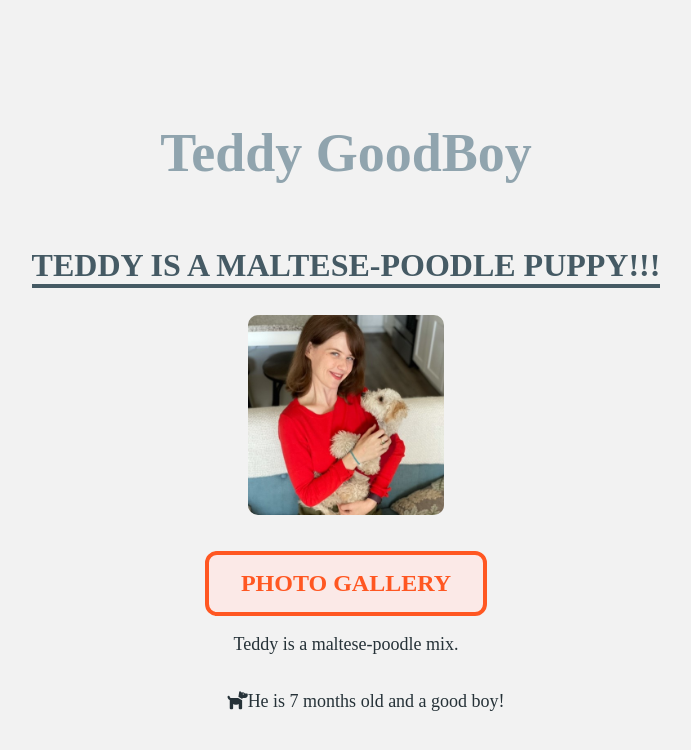
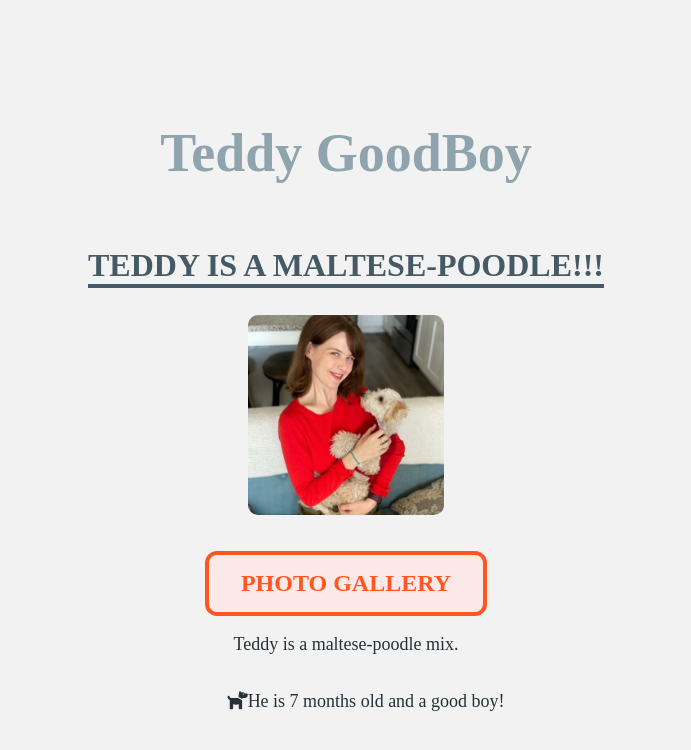
Before and after one commit to ashleymsmetana/ashleymsmetana.github.io, a plain HTML site: page index.html in a window 1280 px wide. Shown: the whole page, without its empty margins (294-985 px from the left). Drawn offline with Linux system fonts and the light colour scheme; a web font is replaced by a local one.

Commit message:
Update index.html

```diff
--- a/index.html
+++ b/index.html
@@ -8,7 +8,7 @@
 <body>
 <div id="container">
 <h1>Teddy GoodBoy</h1>
-<h2>Teddy is a maltese-poodle puppy!!!<br></h2>
+<h2>Teddy is a maltese-poodle!!!<br></h2>
 <img src="imgs/teddy0.jpg">
 <br>
 <button>Photo Gallery</button>
```
